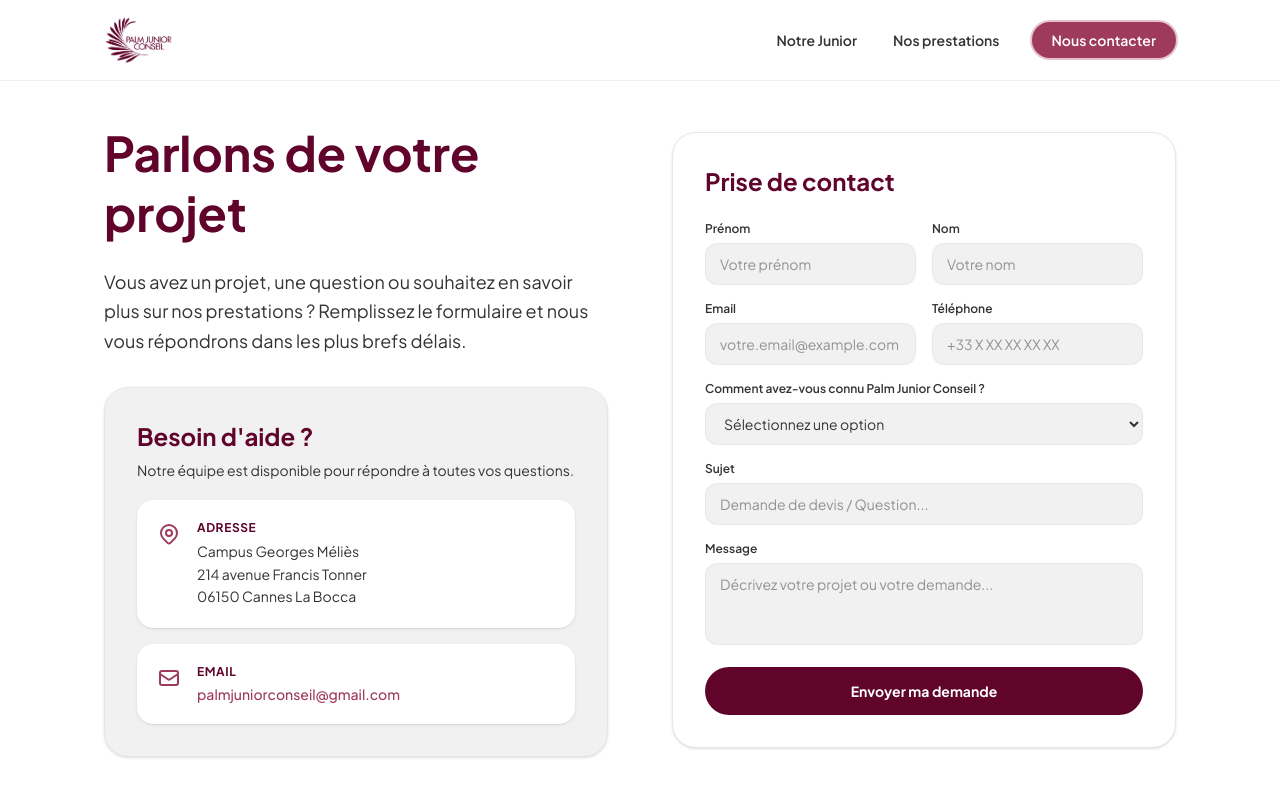
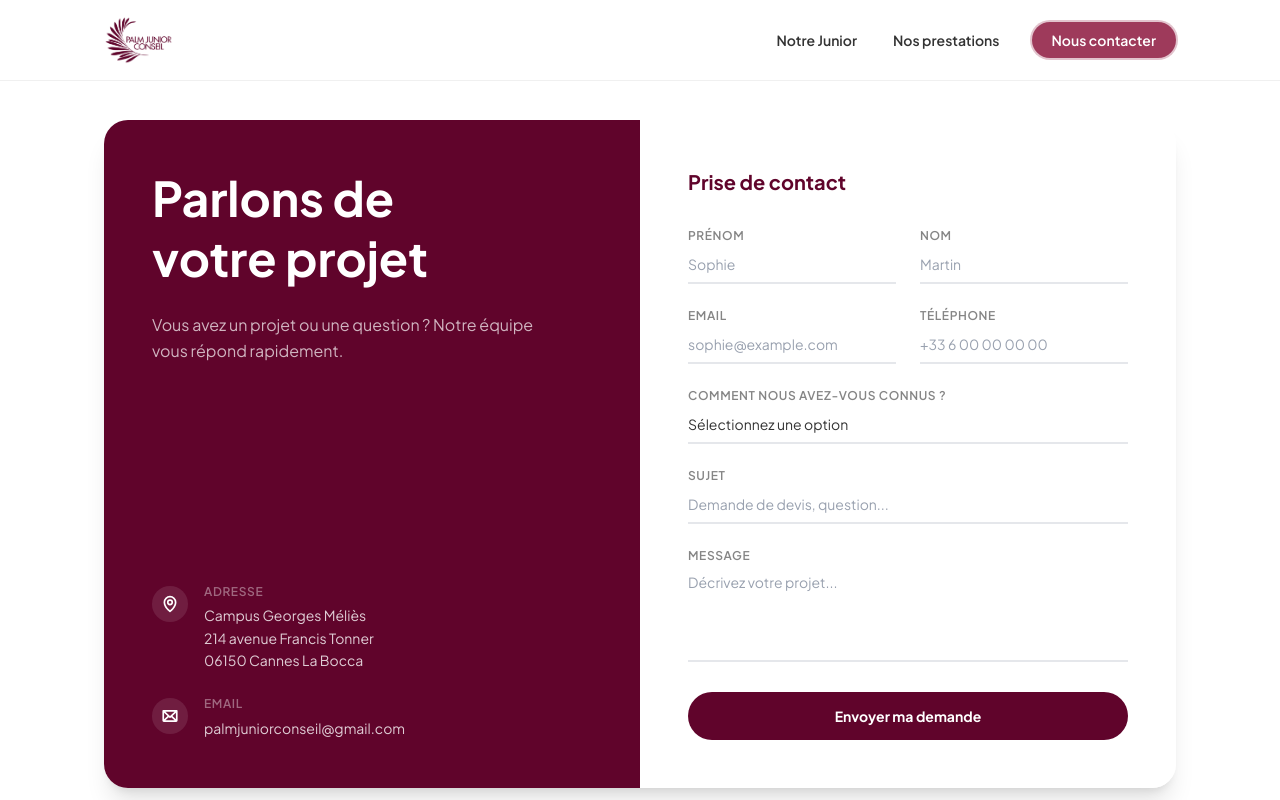
Before and after one commit to Stitchal/pjc-website, a Next.js app: page /nous-contacter in a window 1280 px wide. Shown: the top 800 px of the page. Built offline with nearby package versions, Linux system fonts and the light colour scheme.

Commit message:
modernized nous contacter

```diff
--- a/app/nous-contacter/page.tsx
+++ b/app/nous-contacter/page.tsx
@@ -1,4 +1,5 @@
 import type { Metadata } from "next";
+import { MapPin, Envelope } from "@phosphor-icons/react/dist/ssr";
 
 export const metadata: Metadata = {
   title: "Nous contacter",
@@ -6,53 +7,32 @@ export const metadata: Metadata = {
 
 export default function NousContacterPage() {
   return (
-    <div className="section-wrapper py-6 lg:py-10 min-h-[calc(100vh-80px)] flex flex-col justify-center">
-      <div className="grid lg:grid-cols-2 gap-8 lg:gap-12 xl:gap-16 items-center">
-        {/* Left: info */}
-        <div className="space-y-6 lg:space-y-8">
+    <div className="min-h-[calc(100vh-80px)] flex items-stretch">
+      <div className="w-full section-wrapper py-0 flex items-stretch">
+        <div className="w-full grid lg:grid-cols-2 gap-0 rounded-none lg:rounded-3xl overflow-hidden my-10 shadow-xl">
+
+          {/* ── Colonne gauche — brand dark ── */}
+          <div
+            className="flex flex-col justify-between p-8 lg:p-12 text-white"
+            style={{ backgroundColor: "var(--color-brand-dark)" }}
+          >
             <div>
-            <h1 className="text-3xl md:text-4xl lg:text-5xl font-bold text-brand-dark mb-4 lg:mb-6 leading-tight">
-              Parlons de votre projet
+              <h1 className="text-3xl md:text-4xl lg:text-5xl font-bold leading-tight mb-6">
+                Parlons de<br />votre projet
               </h1>
-            <p className="text-base lg:text-lg text-gray-dark leading-relaxed">
-              Vous avez un projet, une question ou souhaitez en savoir plus sur nos prestations ? Remplissez le formulaire et nous vous répondrons dans les plus brefs délais.
+              <p className="text-white/70 text-base leading-relaxed max-w-sm">
+                Vous avez un projet ou une question ? Notre équipe vous répond rapidement.
               </p>
             </div>
 
-          <div
-            className="rounded-3xl border border-gray-200 p-6 lg:p-8 shadow-sm"
-            style={{ backgroundColor: "var(--color-gray-light)" }}
-          >
-            <h2 className="text-xl lg:text-2xl font-bold text-brand-dark mb-2">Besoin d'aide ?</h2>
-            <p className="text-gray-dark mb-5 text-sm">
-              Notre équipe est disponible pour répondre à toutes vos questions.
-            </p>
-
-            <div className="space-y-3.5 lg:space-y-4">
-              <div className="bg-white rounded-2xl p-4 lg:p-5 shadow-sm flex items-start gap-4">
-                <svg
-                  className="w-6 h-6 text-brand shrink-0 mt-0.5"
-                  fill="none"
-                  stroke="currentColor"
-                  viewBox="0 0 24 24"
-                  strokeWidth="2"
-                >
-                  <path
-                    strokeLinecap="round"
-                    strokeLinejoin="round"
-                    d="M17.657 16.657L13.414 20.9a1.998 1.998 0 01-2.827 0l-4.244-4.243a8 8 0 1111.314 0z"
-                  />
-                  <path
-                    strokeLinecap="round"
-                    strokeLinejoin="round"
-                    d="M15 11a3 3 0 11-6 0 3 3 0 016 0z"
-                  />
-                </svg>
+            <div className="mt-12 space-y-6">
+              <div className="flex items-start gap-4">
+                <div className="mt-0.5 flex h-9 w-9 shrink-0 items-center justify-center rounded-full bg-white/10">
+                  <MapPin size={18} weight="bold" className="text-white" />
+                </div>
                 <div>
-                  <p className="text-xs font-bold uppercase tracking-wider text-brand-dark mb-1">
-                    ADRESSE
-                  </p>
-                  <p className="text-gray-dark text-sm leading-relaxed">
+                  <p className="text-xs font-semibold uppercase tracking-wider text-white/40 mb-1">Adresse</p>
+                  <p className="text-white/80 text-sm leading-relaxed">
                     Campus Georges Méliès<br />
                     214 avenue Francis Tonner<br />
                     06150 Cannes La Bocca
@@ -60,27 +40,15 @@ export default function NousContacterPage() {
                 </div>
               </div>
 
-              <div className="bg-white rounded-2xl p-4 lg:p-5 shadow-sm flex items-start gap-4">
-                <svg
-                  className="w-6 h-6 text-brand shrink-0 mt-0.5"
-                  fill="none"
-                  stroke="currentColor"
-                  viewBox="0 0 24 24"
-                  strokeWidth="2"
-                >
-                  <path
-                    strokeLinecap="round"
-                    strokeLinejoin="round"
-                    d="M3 8l7.89 5.26a2 2 0 002.22 0L21 8M5 19h14a2 2 0 002-2V7a2 2 0 00-2-2H5a2 2 0 00-2 2v10a2 2 0 002 2z"
-                  />
-                </svg>
+              <div className="flex items-start gap-4">
+                <div className="mt-0.5 flex h-9 w-9 shrink-0 items-center justify-center rounded-full bg-white/10">
+                  <Envelope size={18} weight="bold" className="text-white" />
+                </div>
                 <div>
-                  <p className="text-xs font-bold uppercase tracking-wider text-brand-dark mb-1">
-                    EMAIL
-                  </p>
+                  <p className="text-xs font-semibold uppercase tracking-wider text-white/40 mb-1">Email</p>
                   <a
                     href="mailto:palmjuniorconseil@gmail.com"
-                    className="text-brand hover:underline text-sm font-medium block"
+                    className="text-white/80 hover:text-white text-sm transition-colors"
                   >
                     palmjuniorconseil@gmail.com
                   </a>
@@ -88,79 +56,32 @@ export default function NousContacterPage() {
               </div>
             </div>
           </div>
+
+          {/* ── Colonne droite — formulaire ── */}
+          <div className="bg-white flex flex-col justify-center p-8 lg:p-12">
+            <h2 className="text-xl font-bold text-brand-dark mb-8">Prise de contact</h2>
+
+            <form className="space-y-6">
+              <div className="grid sm:grid-cols-2 gap-6">
+                <Field id="prenom" label="Prénom" type="text" placeholder="Sophie" />
+                <Field id="nom" label="Nom" type="text" placeholder="Martin" />
               </div>
 
-        {/* Right: form */}
-        <div className="rounded-3xl border border-gray-200 bg-white p-6 lg:p-8 shadow-sm">
-          <h2 className="text-xl lg:text-2xl font-bold text-brand-dark mb-5 lg:mb-6">Prise de contact</h2>
-          <form className="space-y-4">
-            <div className="grid sm:grid-cols-2 gap-4">
-              <div>
-                <label className="block text-xs font-semibold text-gray-dark mb-1.5" htmlFor="prenom">
-                  Prénom
-                </label>
-                <input
-                  id="prenom"
-                  type="text"
-                  placeholder="Votre prénom"
-                  className="w-full rounded-xl border border-gray-200 px-3.5 py-2.5 text-sm text-gray-dark outline-none transition-all focus:border-brand"
-                  style={{ backgroundColor: "var(--color-gray-light)" }}
-                />
-              </div>
-              <div>
-                <label className="block text-xs font-semibold text-gray-dark mb-1.5" htmlFor="nom">
-                  Nom
-                </label>
-                <input
-                  id="nom"
-                  type="text"
-                  placeholder="Votre nom"
-                  className="w-full rounded-xl border border-gray-200 px-3.5 py-2.5 text-sm text-gray-dark outline-none transition-all focus:border-brand"
-                  style={{ backgroundColor: "var(--color-gray-light)" }}
-                />
-              </div>
-            </div>
-
-            <div className="grid sm:grid-cols-2 gap-4">
-              <div>
-                <label className="block text-xs font-semibold text-gray-dark mb-1.5" htmlFor="email">
-                  Email
-                </label>
-                <input
-                  id="email"
-                  type="email"
-                  placeholder="votre.email@example.com"
-                  className="w-full rounded-xl border border-gray-200 px-3.5 py-2.5 text-sm text-gray-dark outline-none transition-all focus:border-brand"
-                  style={{ backgroundColor: "var(--color-gray-light)" }}
-                />
-              </div>
-              <div>
-                <label className="block text-xs font-semibold text-gray-dark mb-1.5" htmlFor="telephone">
-                  Téléphone
-                </label>
-                <input
-                  id="telephone"
-                  type="tel"
-                  placeholder="+33 X XX XX XX XX"
-                  className="w-full rounded-xl border border-gray-200 px-3.5 py-2.5 text-sm text-gray-dark outline-none transition-all focus:border-brand"
-                  style={{ backgroundColor: "var(--color-gray-light)" }}
-                />
-              </div>
+              <div className="grid sm:grid-cols-2 gap-6">
+                <Field id="email" label="Email" type="email" placeholder="sophie@example.com" />
+                <Field id="telephone" label="Téléphone" type="tel" placeholder="+33 6 00 00 00 00" />
               </div>
 
               <div>
-              <label className="block text-xs font-semibold text-gray-dark mb-1.5" htmlFor="source">
-                Comment avez-vous connu Palm Junior Conseil ?
+                <label className="block text-xs font-semibold text-gray-dark/60 uppercase tracking-wider mb-2" htmlFor="source">
+                  Comment nous avez-vous connus ?
                 </label>
                 <select
                   id="source"
                   defaultValue=""
-                className="w-full rounded-xl border border-gray-200 px-3.5 py-2.5 text-sm text-gray-dark outline-none transition-all focus:border-brand"
-                style={{ backgroundColor: "var(--color-gray-light)" }}
+                  className="w-full border-0 border-b-2 border-gray-200 bg-transparent pb-2 text-sm text-gray-dark outline-none transition-colors focus:border-brand-dark appearance-none cursor-pointer"
                 >
-                <option value="" disabled>
-                  Sélectionnez une option
-                </option>
+                  <option value="" disabled>Sélectionnez une option</option>
                   <option value="Recommandation">Recommandation</option>
                   <option value="Recherche Google">Recherche Google</option>
                   <option value="Réseaux sociaux">Réseaux sociaux</option>
@@ -171,42 +92,61 @@ export default function NousContacterPage() {
                 </select>
               </div>
 
-            <div>
-              <label className="block text-xs font-semibold text-gray-dark mb-1.5" htmlFor="sujet">
-                Sujet
-              </label>
-              <input
-                id="sujet"
-                type="text"
-                placeholder="Demande de devis / Question..."
-                className="w-full rounded-xl border border-gray-200 px-3.5 py-2.5 text-sm text-gray-dark outline-none transition-all focus:border-brand"
-                style={{ backgroundColor: "var(--color-gray-light)" }}
-              />
-            </div>
+              <Field id="sujet" label="Sujet" type="text" placeholder="Demande de devis, question..." />
 
               <div>
-              <label className="block text-xs font-semibold text-gray-dark mb-1.5" htmlFor="message">
+                <label className="block text-xs font-semibold text-gray-dark/60 uppercase tracking-wider mb-2" htmlFor="message">
                   Message
                 </label>
                 <textarea
                   id="message"
-                rows={3}
-                placeholder="Décrivez votre projet ou votre demande..."
-                className="w-full rounded-xl border border-gray-200 px-3.5 py-2.5 text-sm text-gray-dark outline-none transition-all focus:border-brand resize-none"
-                style={{ backgroundColor: "var(--color-gray-light)" }}
+                  rows={4}
+                  placeholder="Décrivez votre projet..."
+                  className="w-full border-0 border-b-2 border-gray-200 bg-transparent pb-2 text-sm text-gray-dark outline-none transition-colors focus:border-brand-dark resize-none placeholder:text-gray-400"
                 />
               </div>
 
               <button
                 type="submit"
-              className="w-full rounded-full py-3.5 text-sm font-bold text-white transition-all hover:opacity-90 hover:shadow-md"
+                className="w-full rounded-full py-3.5 text-sm font-bold text-white transition-all hover:opacity-90 active:scale-[0.98]"
                 style={{ backgroundColor: "var(--color-brand-dark)" }}
               >
                 Envoyer ma demande
               </button>
             </form>
           </div>
+
+        </div>
       </div>
     </div>
   );
 }
+
+function Field({
+  id,
+  label,
+  type,
+  placeholder,
+}: {
+  id: string;
+  label: string;
+  type: string;
+  placeholder: string;
+}) {
+  return (
+    <div>
+      <label
+        className="block text-xs font-semibold text-gray-dark/60 uppercase tracking-wider mb-2"
+        htmlFor={id}
+      >
+        {label}
+      </label>
+      <input
+        id={id}
+        type={type}
+        placeholder={placeholder}
+        className="w-full border-0 border-b-2 border-gray-200 bg-transparent pb-2 text-sm text-gray-dark outline-none transition-colors focus:border-brand-dark placeholder:text-gray-400"
+      />
+    </div>
+  );
+}
--- a/package.json
+++ b/package.json
@@ -9,6 +9,7 @@
     "lint": "eslint"
   },
   "dependencies": {
+    "@phosphor-icons/react": "^2.1.10",
     "clsx": "^2.1.1",
     "lucide-react": "^1.31.0",
     "motion": "^13.1.1",
```
Also changed, not shown: 1 other file (tests, documents, lock files or other folders). Lines whose indentation alone changed are shown as unchanged.
